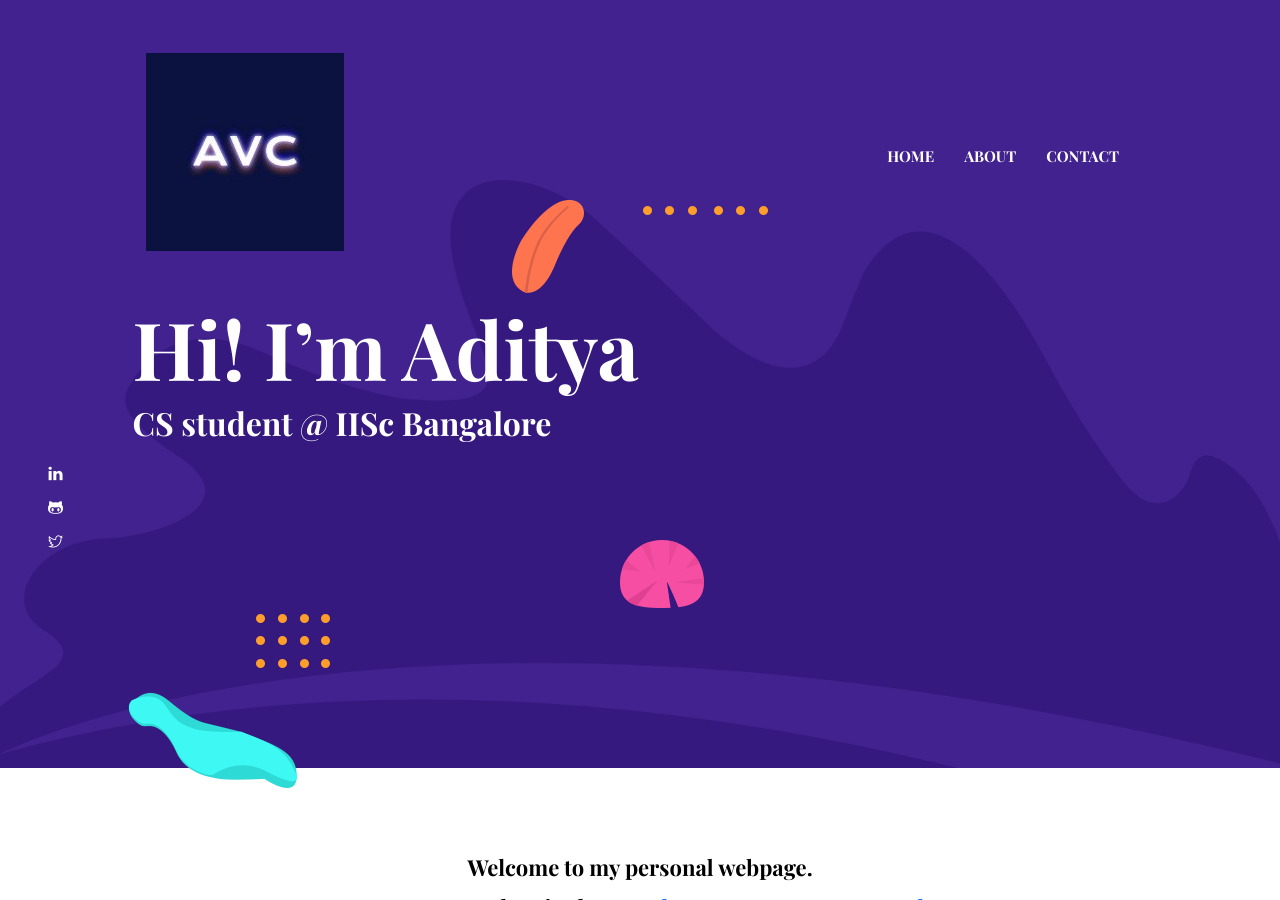
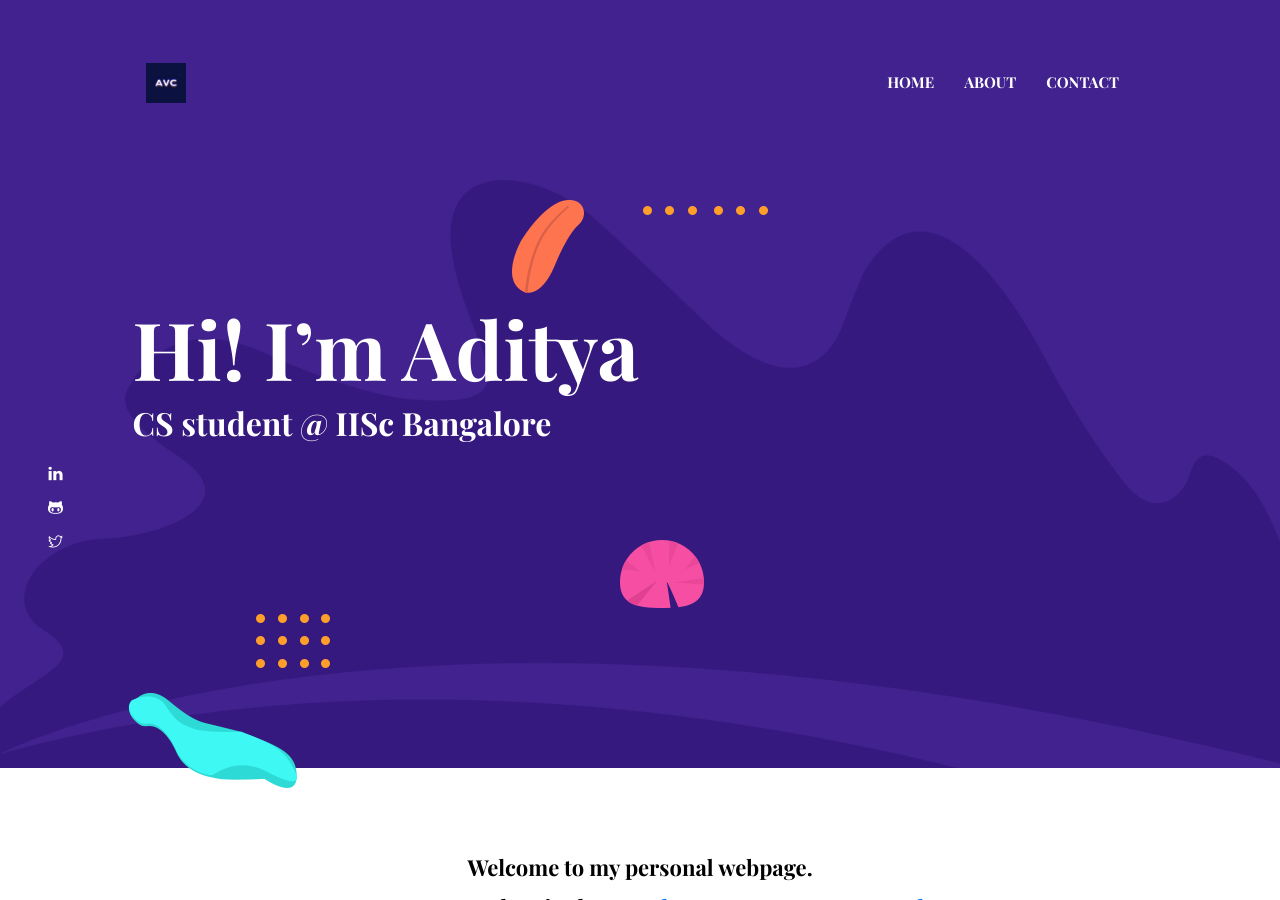
Before and after one commit to adi-vc/adi-vc.github.io, a Jekyll site: the page built from index.html, in a window 1280 px wide and 900 px high. Built offline with Jekyll 4.4.1, drawn with Linux system fonts in a browser that asks for light colours.

Commit message:
fix: logo image fixed to a width of 40px

```diff
--- a/_includes/header.html
+++ b/_includes/header.html
@@ -2,7 +2,7 @@
   <nav class="navbar navbar-expand-lg navbar-dark">
     <a class="navbar-brand font-tertiary h3" href="{{ site.baseurl }}/">
       {% if site.data.settings.logo %}
-        <img src="{{ site.data.settings.logo | absolute_url }}" alt="{{ site.data.settings.title }}">
+        <img src="{{ site.data.settings.logo | absolute_url }}" alt="{{ site.data.settings.title }}" style="width: 40px;">
         {% else if %}
         <h3 class="text-white font-tertiary">{{site.data.settings.title}}</h3>
       {% endif %}
```
